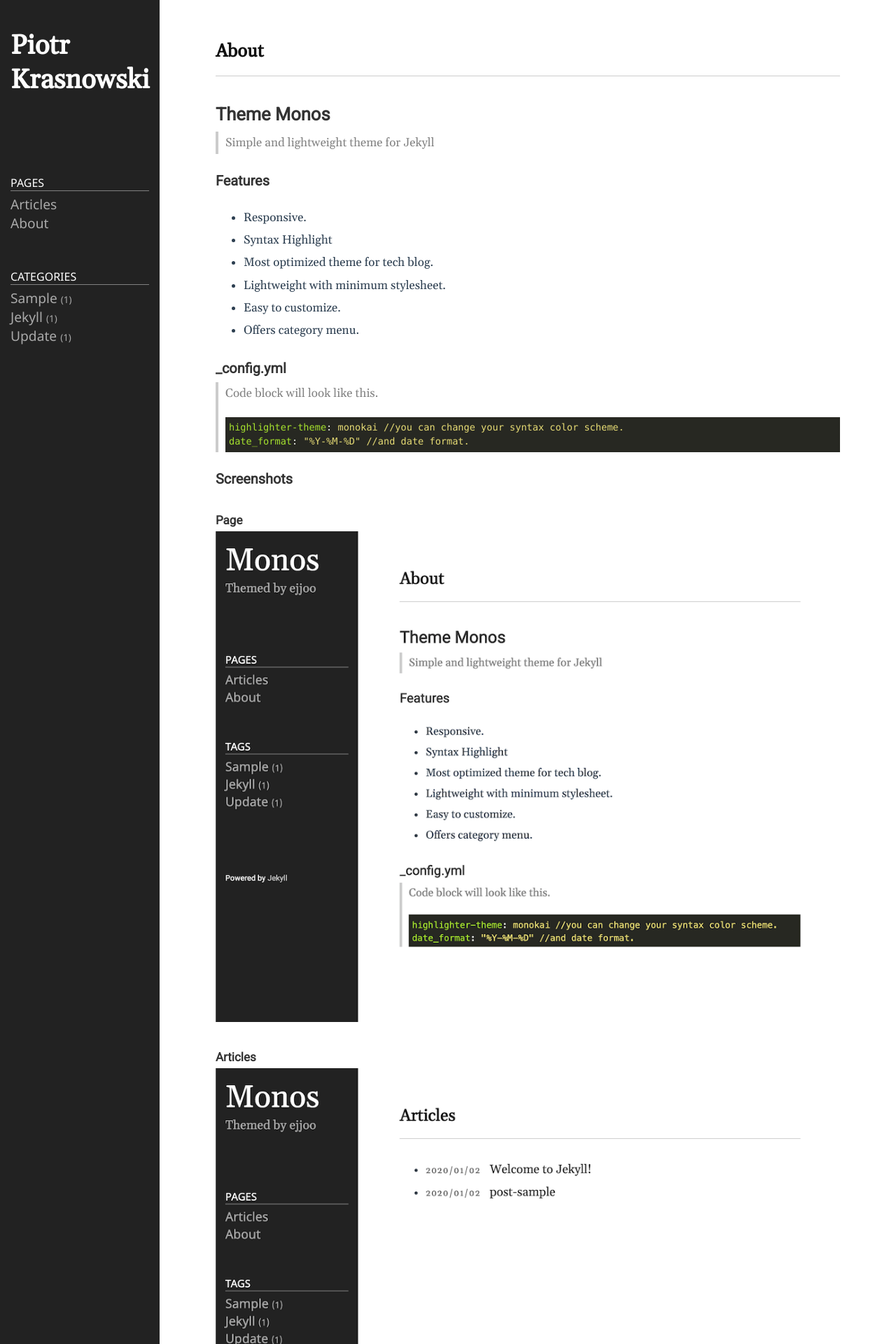
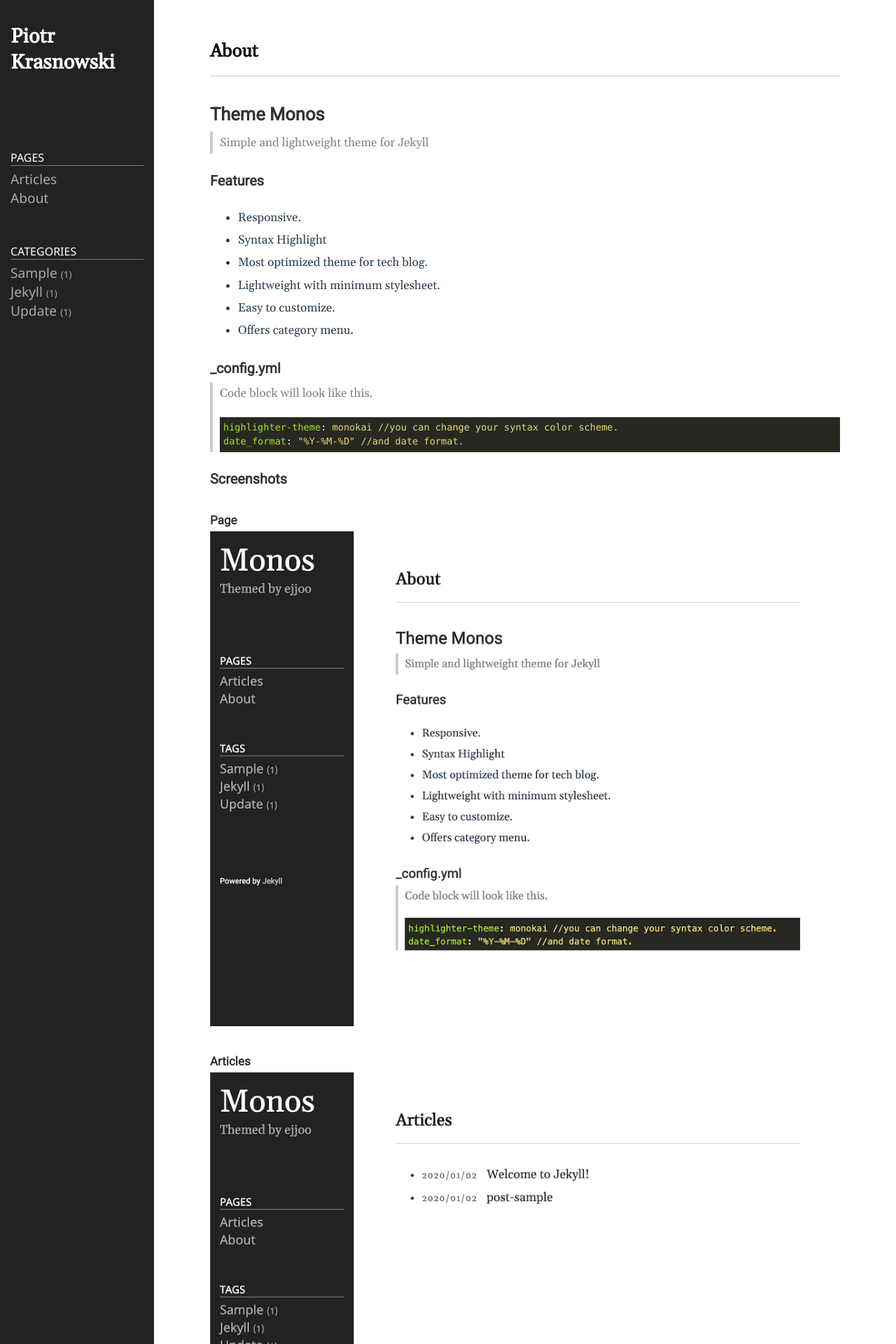
Before and after one commit to PiotrKrasnowski/piotrkrasnowski.github.io, a Jekyll site: the page built from README.md, in a window 1280 px wide. Shown: the top 1920 px of the page at 70% size. Built offline with Jekyll 4.4.1, drawn with Linux system fonts in a browser that asks for light colours.

Commit message:
Update sidebar.html

```diff
--- a/_includes/sidebar.html
+++ b/_includes/sidebar.html
@@ -1,6 +1,6 @@
 <div class="sidebar-item sidebar-header">
 	<div class='sidebar-brand'>
-		<a href="/about/"> <h1 style="font-size: 0.8em; "> {{ site.title }} </h1> </a>
+		<a href="/about/"> <h1 style="font-size: 0.6em; "> {{ site.title }} </h1> </a>
 	</div>
 	<p class="lead">{{ site.description }}</p>
 	{%- if social.github -%}
```
